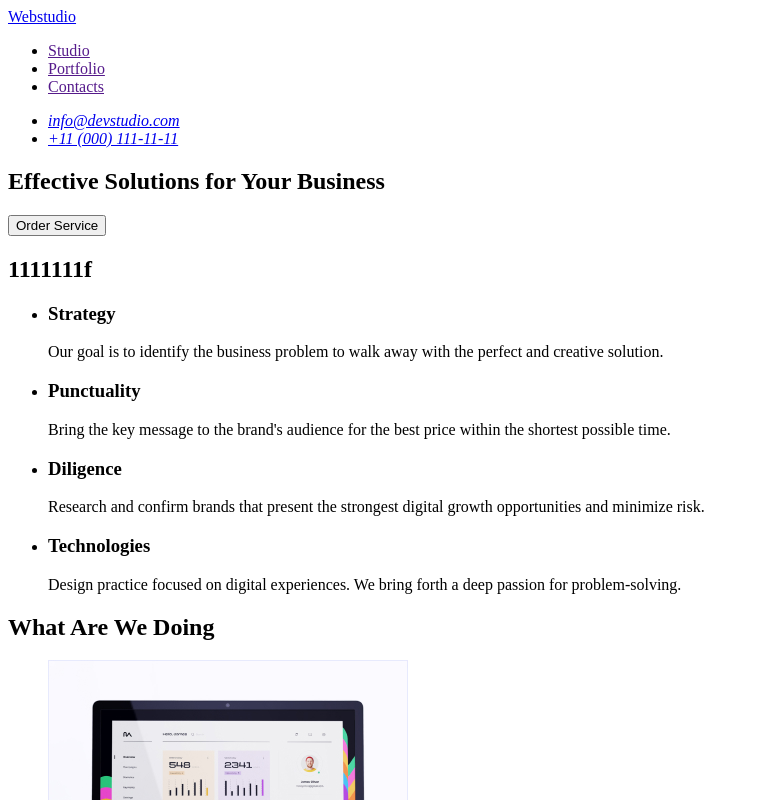
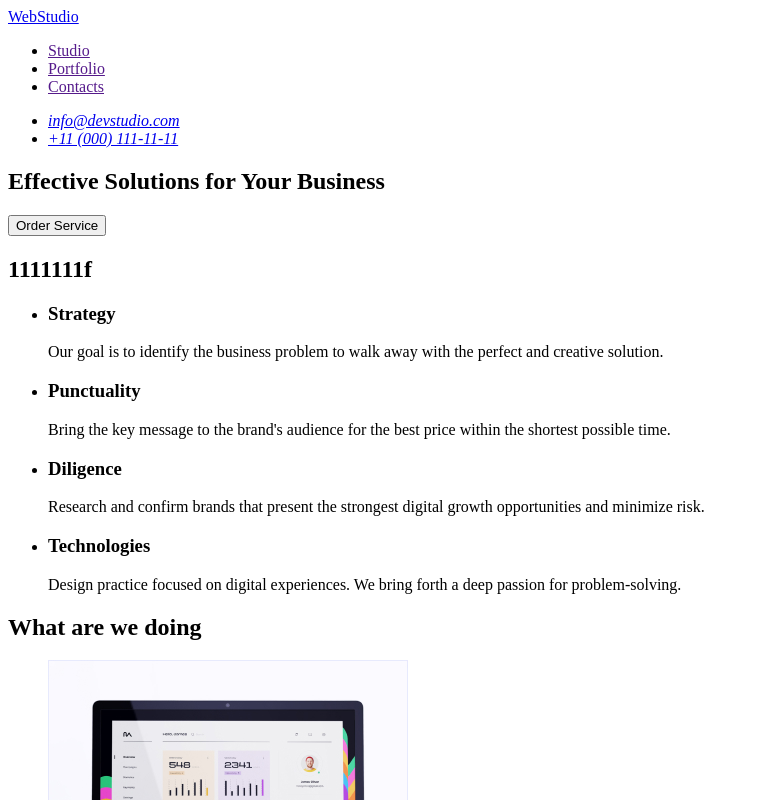
Before and after one commit to barin2010/goit-markup-hw-01, a plain HTML site: page index.html in a window 1280 px wide. Shown: the top 800 px of the page, without its empty margins (0-759 px from the left). Drawn offline with Linux system fonts and the light colour scheme.

Commit message:
Update index.html

```diff
--- a/index.html
+++ b/index.html
@@ -9,7 +9,7 @@
   <body>
     <header>
       <nav>
-        <a href="./index.html">Webstudio</a>
+        <a href="./index.html">WebStudio</a>
         <ul>
           <li>
             <a href="">Studio</a>
@@ -76,7 +76,7 @@
 
       <!-- doing -->
       <section>
-        <h2>What Are We Doing</h2>
+        <h2>What are we doing</h2>
         <ul>
           <li>
             <img src="./images/img1.jpg" width="360" alt="computer" />
@@ -118,7 +118,7 @@
       </section>
     </main>
     <footer>
-      <a href="./index.html">Webstudio</a>
+      <a href="./index.html">WebStudio</a>
       <p>
         Increase the flow of customers and sales for your business with digital
         marketing & growth solutions.
```
